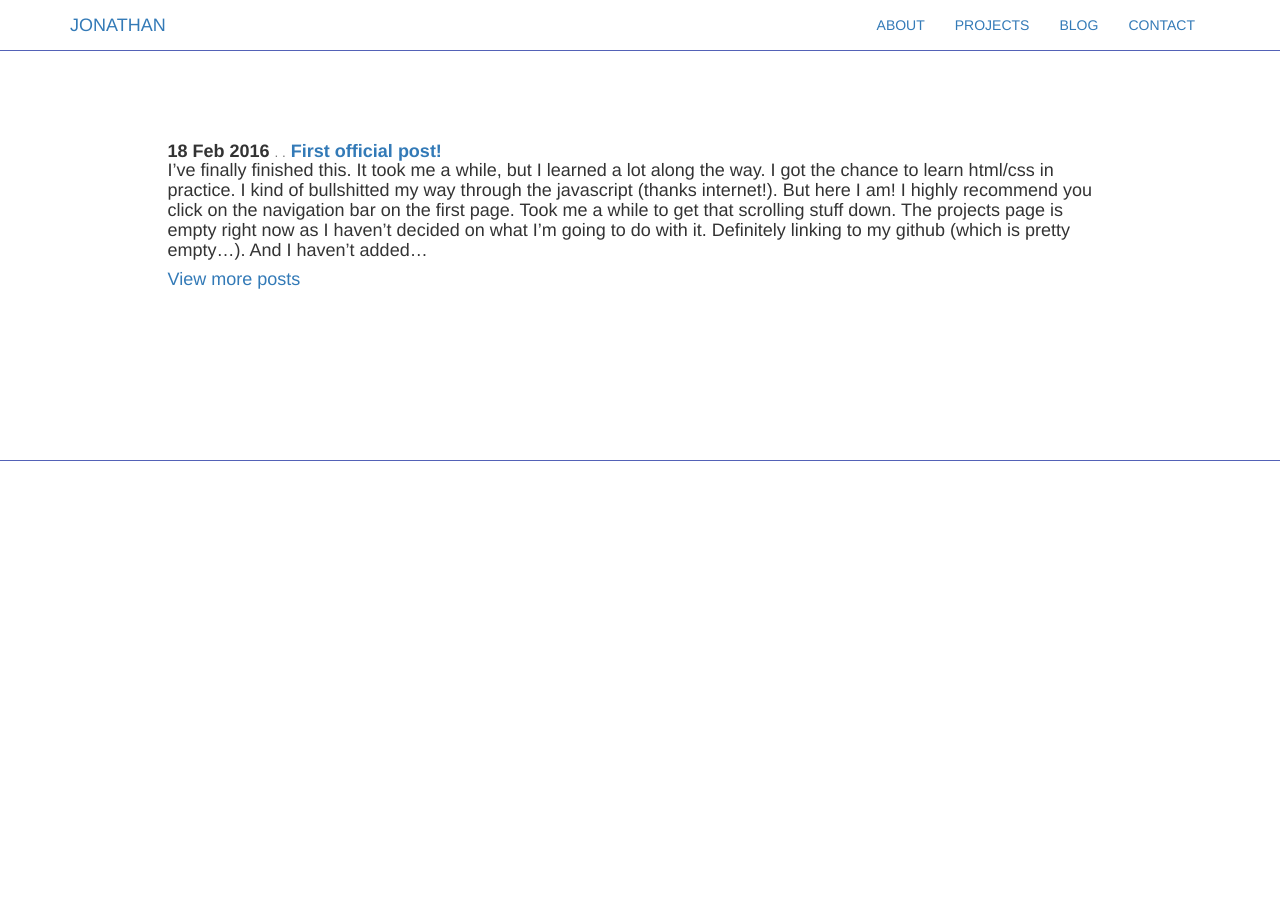
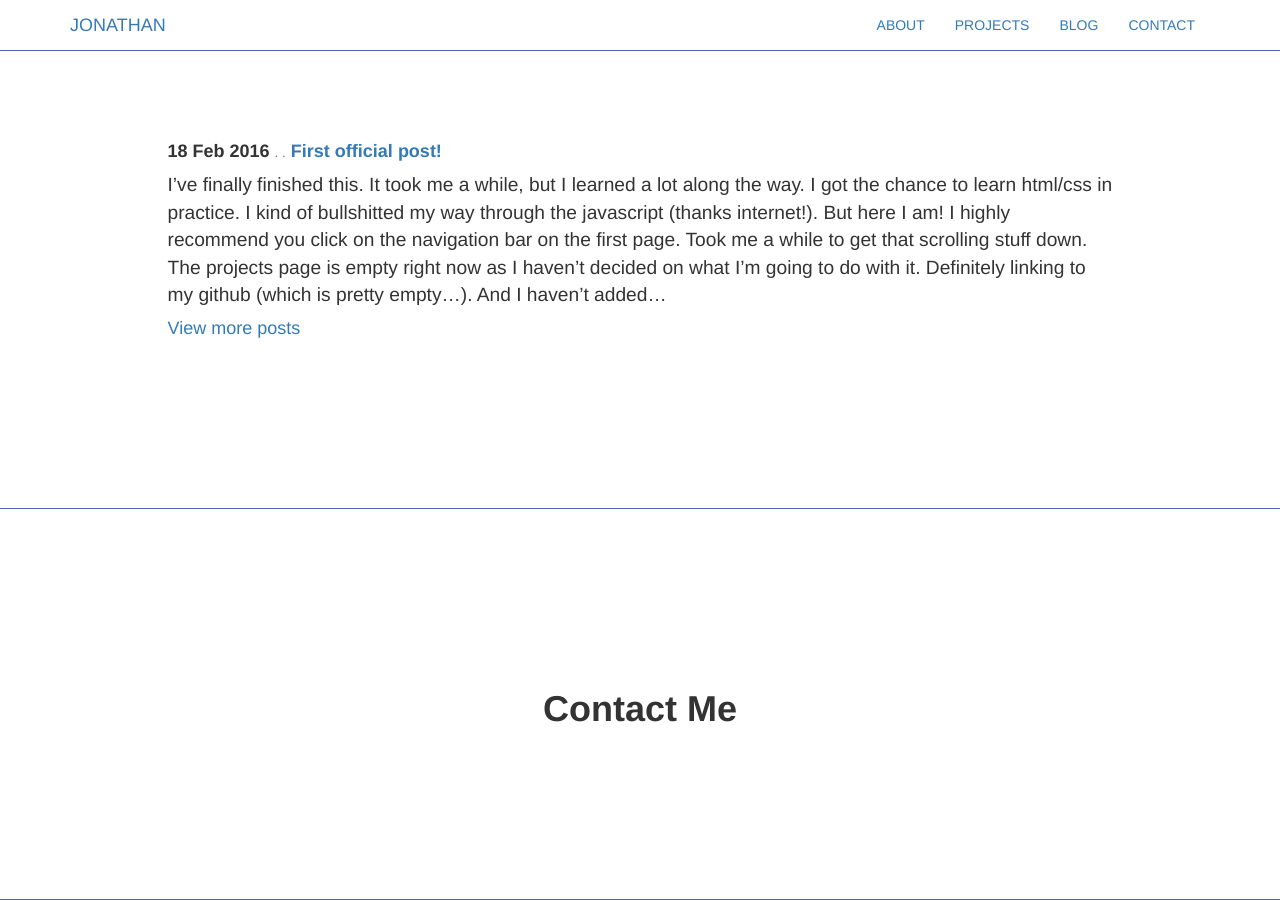
Before and after one commit to huang-j/huang-j.github.io, a Jekyll site: the page built from index.html, in a window 1280 px wide and 900 px high, scrolled down 1866 px. Built offline with Jekyll 4.4.1, drawn with Linux system fonts in a browser that asks for light colours; before the commit the page ends 2327 px from its top, so only the background shows below that.

Commit message:
added contact

```diff
--- /dev/null
+++ b/_includes/contact.html
@@ -0,0 +1,10 @@
+<!-- Contact -->
+<section id="contact" class="content-section text-center">
+    <div class="page">
+        <div class="container">
+            <h1><strong>Contact Me</strong></h1>
+            {{page.content}}
+        </div>
+    </div>
+</section>
+<!-- Contact End -->
--- a/_includes/latestpost.html
+++ b/_includes/latestpost.html
@@ -12,7 +12,7 @@
                     <small>. {{ post.category }} .</small>
                     <strong> <a href="{{site.baseurl}}{{ post.url }}">{{post.title}} </a> </strong>
                     <!-- <small> <a href="{{site.baseurl}}{{post.url}}#disqus_thread">Comments</a></small> -->
-                    </h 4>
+                    </h4>
 
                     {{ post.content | truncatewords: site.post-preview-words | strip_html | markdownify }}
 
--- /dev/null
+++ b/contact.html
@@ -0,0 +1,5 @@
+---
+layout: null
+section-type: contact
+title: Contact
+---
```
